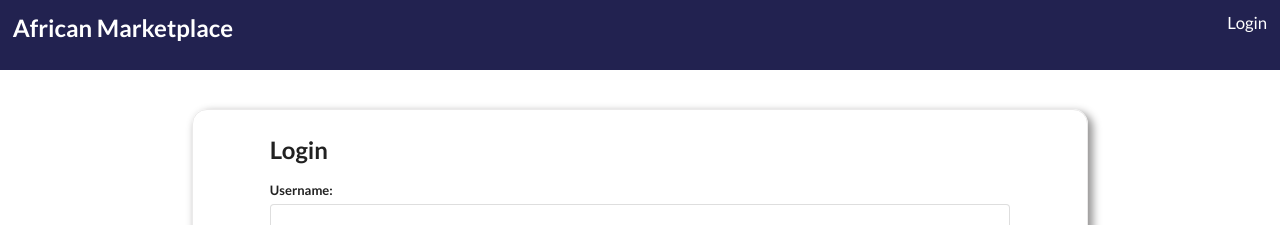
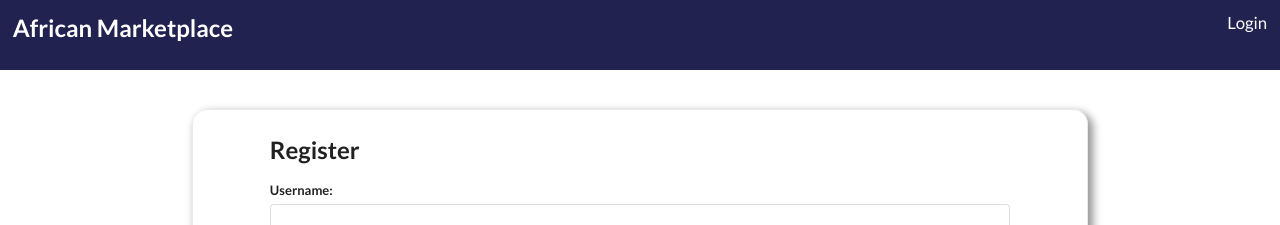
Before and after one commit to Build-Week-African-Marketplace-8/front-end, a React (Create React App) app: page /register in a window 1280 px wide. Shown: the top 225 px of the page. Built offline with nearby package versions, Linux system fonts and the light colour scheme.

Commit message:
Change register heading

```diff
--- a/src/components/Register.js
+++ b/src/components/Register.js
@@ -34,7 +34,7 @@ const Register = (props) => {
 
   return (
     <div className="box-container">
-      <h2>Login</h2>
+      <h2>Register</h2>
       <form onSubmit={appLogin} className="ui form">
         <div className="field">
 
```
